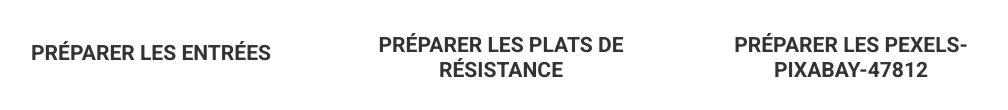
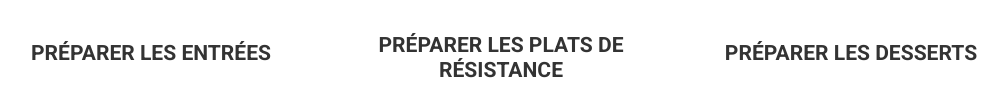
Before and after one commit to Sabrina-Soul/cuisine-vegetalienne, a plain HTML site: page index.html in a window 1280 px wide. Shown: the part 1329-1439 px from the top of the page, without its empty margins (139-1147 px from the left). Drawn offline with nearby package versions, Linux system fonts and the light colour scheme.

Commit message:
Update index.html

```diff
--- a/index.html
+++ b/index.html
@@ -61,7 +61,7 @@
 
                     <div class="card">
                         <img src="assets/img/pexels-pixabay-47812.jpg" alt="Dessert végétalien" class="card-img" />
-                        <h3 class="card-title">Préparer les pexels-pixabay-47812</h3>
+                        <h3 class="card-title">Préparer les desserts</h3>
                         <p class="card-content">Recommandations pour débutants</p>
                         <a href="#" class="btn">Par où commencer ?</a>
                     </div>
```
